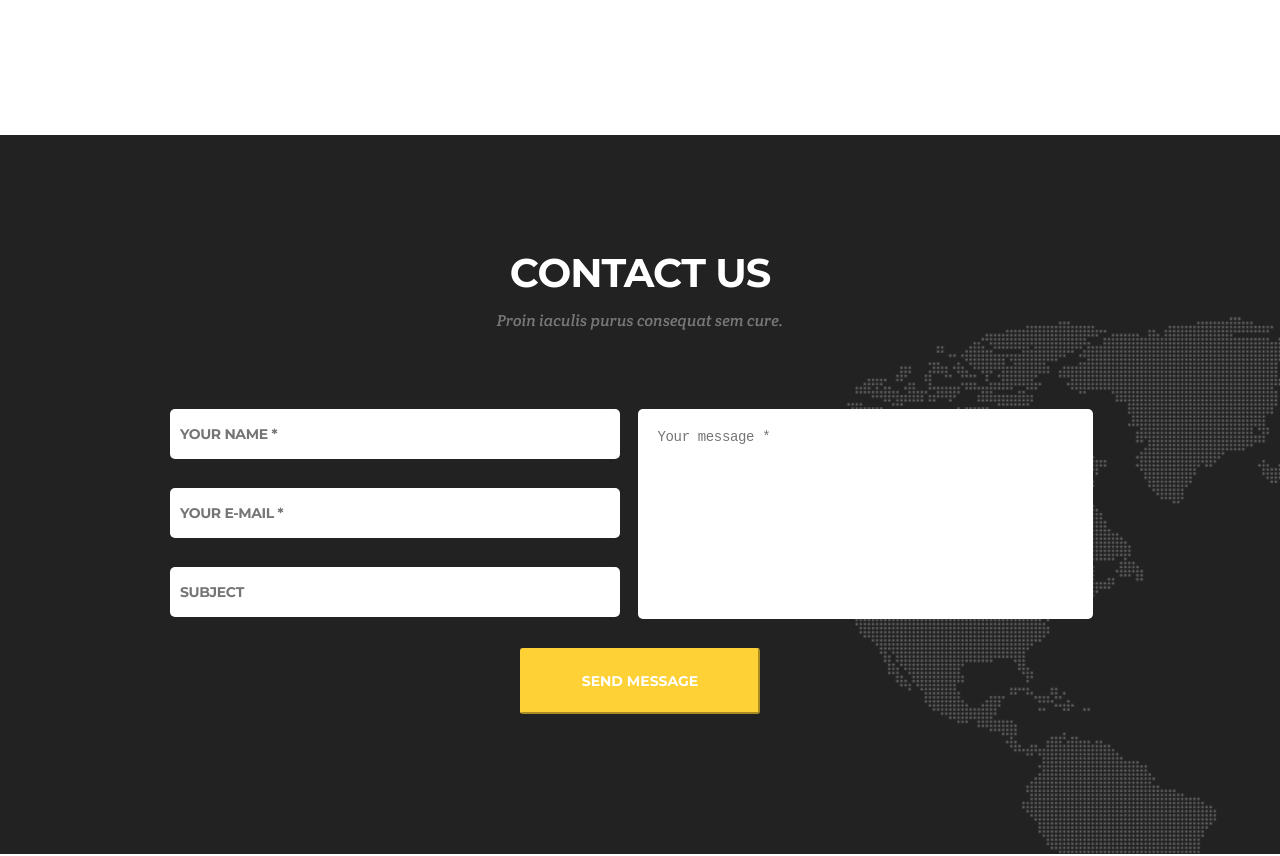
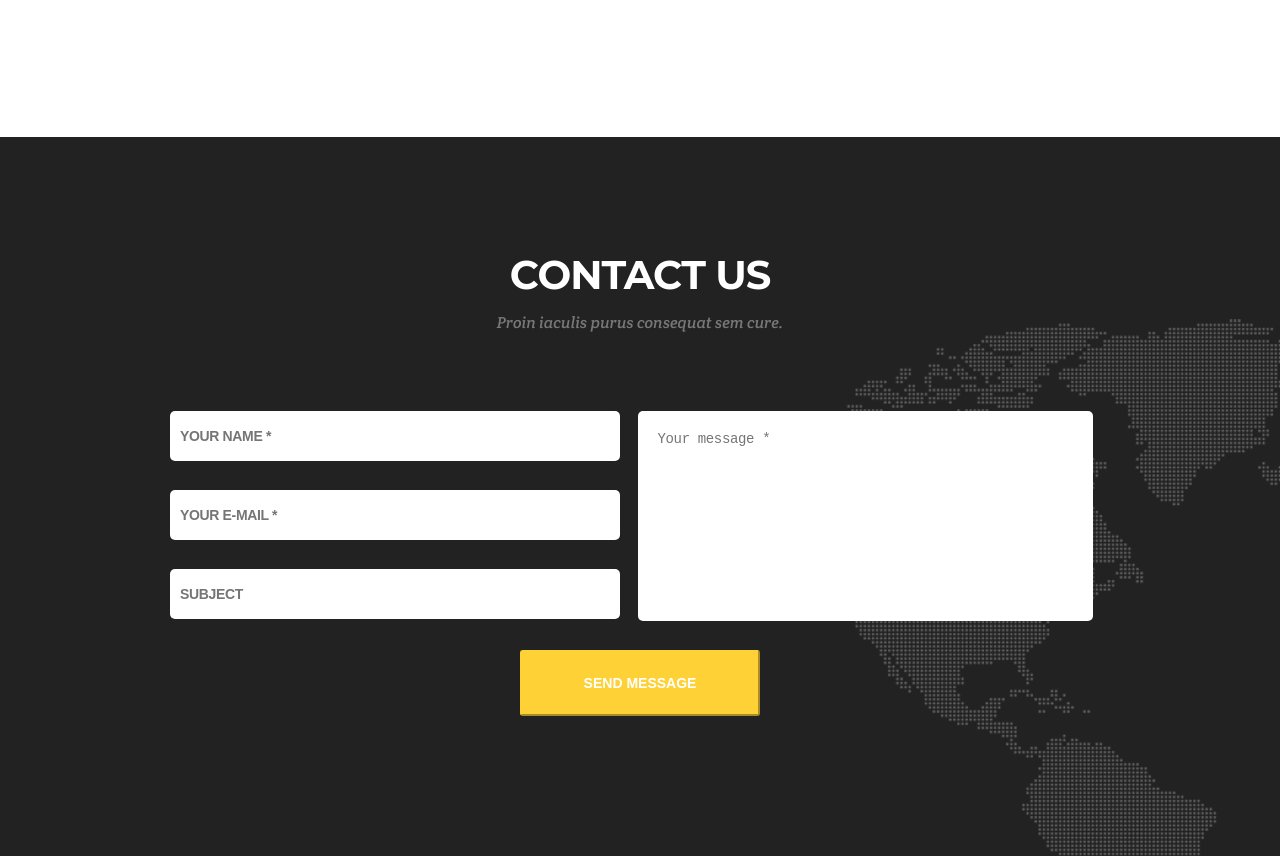
Before and after one commit to SokolovDmytro/goit-fe-course, a plain HTML site: page html-css/hw-07/index.html in a window 1280 px wide. Shown: the part 660-1516 px from the top of the page. Drawn offline with Linux system fonts and the light colour scheme.

Commit message:
version_4

```diff
--- a/html-css/hw-07/css/style.css
+++ b/html-css/hw-07/css/style.css
@@ -77,6 +77,10 @@ ol {
      list-style: none;
 }
 
+body {
+     font-family: "Montserrat", sans-serif;
+}
+
 h2 {
      font-size: 40px;
      font-weight: 700;
@@ -123,7 +127,6 @@ header {
 
 .nav-list__link {
      color: rgb(34, 34, 34);
-     font-family: "Montserrat", sans-serif;
      font-size: 14px;
      font-weight: 700;
      line-height: 41px;
@@ -146,7 +149,6 @@ header {
 }
 
 .list-item__title {
-     font-family: "Montserrat", sans-serif;
      font-size: 18px;
      font-weight: 700;
      line-height: 74px;
@@ -209,7 +211,7 @@ header {
      padding-top: 100px;
      padding-bottom: 140px;
      background-color: rgb(34, 34, 34);
-     background-image: url('/html-css/hw-07/img/map.png');
+     background-image: url("../img/map.png");
      background-repeat: no-repeat;
      background-position: right bottom;
 }
@@ -221,7 +223,6 @@ header {
 
 .contact-title__main {
      color: rgb(255, 255, 255);
-     font-family: 'Montserrat', sans-serif;
      font-style: normal;
      font-weight: 700;
 }
@@ -309,7 +310,6 @@ input:nth-child(3) {
      color: #bbbbbb;
      font-size: 14px;
      text-transform: uppercase;
-     font-family: 'Montserrat', sans-serif;
      font-weight: 700;
      padding: 9px 54px 9px 10px;
      outline: none;
@@ -326,7 +326,6 @@ input:nth-child(3) {
      height: 66px;
      font-size: 14px;
      text-transform: uppercase;
-     font-family: 'Montserrat', sans-serif;
      font-weight: 700;
      color: #ffffff;
      cursor: pointer;
```
